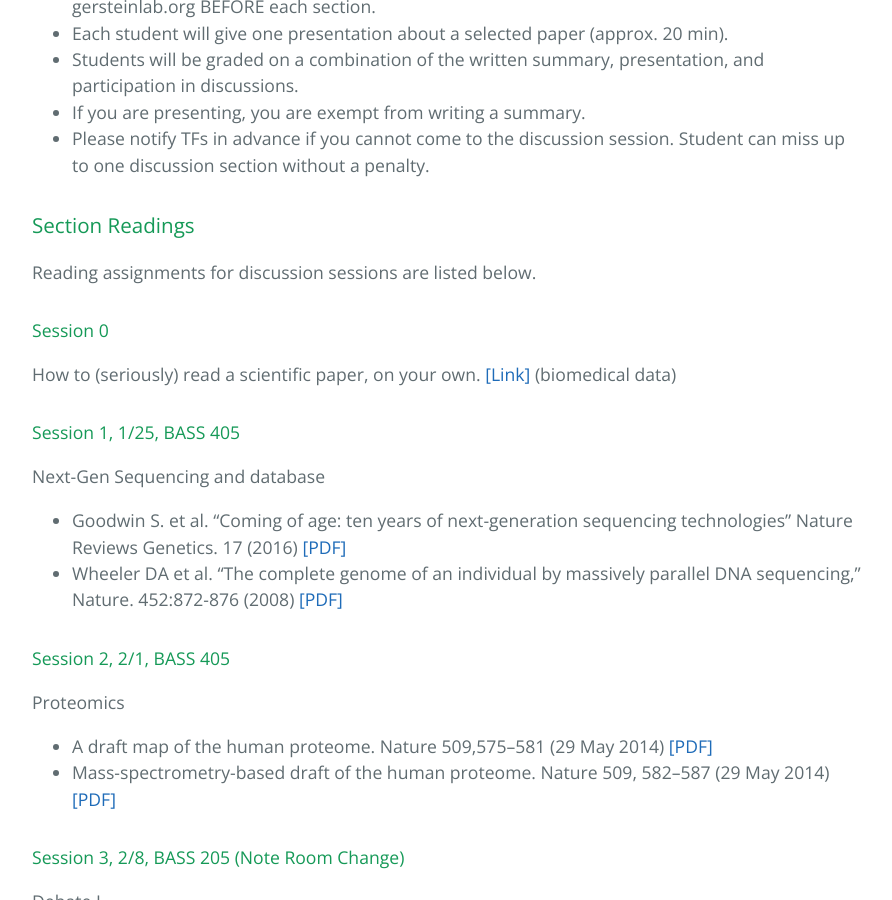
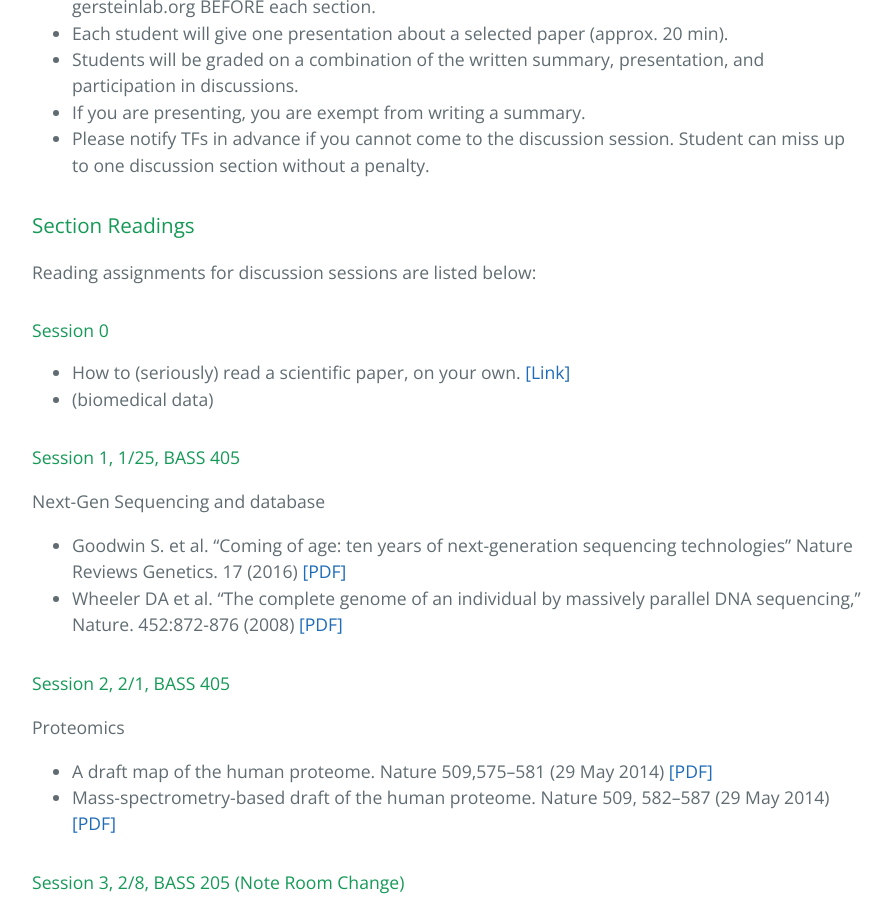
Before and after one commit to gersteinlab/cbb752b19, a Jekyll site: the page built from discussion.md, in a window 1280 px wide and 900 px high, scrolled down 882 px. Shown: the whole window, without its empty margins (192-1084 px from the left). Built offline with Jekyll 4.4.1, drawn with Linux system fonts in a browser that asks for light colours; some of the changed text lies outside the part shown.

Commit message:
Update discussion.md

```diff
--- a/discussion.md
+++ b/discussion.md
@@ -14,76 +14,76 @@ BASS 405 (or BASS 205 for 2/8 & 3/1)
 
 The standard discussion section involves student presentations on 1 or 2 papers. Some discussion sections will involve hands-on skill-building demos taught by the teaching fellows, such as the use of R, High Performance Computing, and GitHub. The exact format will be determined based on the size of the class. However, we generally require the following:
 
-- Each week, students are expected to bring approx. one page (3-4 paragraph) summaries of each paper they read to the section. We will collect a hard copy during each session, but if you'd like to save some trees, we will accept electronic submission. Please submit PDF to cbb752 (at) gersteinlab.org BEFORE each section.
-- Each student will give one presentation about a selected paper (approx. 20 min).
-- Students will be graded on a combination of the written summary, presentation, and participation in discussions.
-- If you are presenting, you are exempt from writing a summary.
-- Please notify TFs in advance if you cannot come to the discussion session. Student can miss up to one discussion section without a penalty.
+* Each week, students are expected to bring approx. one page (3-4 paragraph) summaries of each paper they read to the section. We will collect a hard copy during each session, but if you'd like to save some trees, we will accept electronic submission. Please submit PDF to cbb752 (at) gersteinlab.org BEFORE each section.
+* Each student will give one presentation about a selected paper (approx. 20 min).
+* Students will be graded on a combination of the written summary, presentation, and participation in discussions.
+* If you are presenting, you are exempt from writing a summary.
+* Please notify TFs in advance if you cannot come to the discussion session. Student can miss up to one discussion section without a penalty.
 
 ### Section Readings
-Reading assignments for discussion sessions are listed below.
+Reading assignments for discussion sessions are listed below:
 
 #### Session 0
-How to (seriously) read a scientific paper, on your own. [[Link]](http://www.sciencemag.org/careers/2016/03/how-seriously-read-scientific-paper)
-(biomedical data)
+* How to (seriously) read a scientific paper, on your own. [[Link]](http://www.sciencemag.org/careers/2016/03/how-seriously-read-scientific-paper)
+* (biomedical data)
 
 #### Session 1, 1/25, BASS 405
 Next-Gen Sequencing and database
-- Goodwin S. et al. "Coming of age: ten years of next-generation sequencing technologies" Nature Reviews Genetics. 17 (2016) [[PDF]](http://www.nature.com/nrg/journal/v17/n6/pdf/nrg.2016.49.pdf)
-- Wheeler DA et al. "The complete genome of an individual by massively parallel DNA sequencing,” Nature. 452:872-876 (2008) [[PDF]](http://www.gersteinlab.org/courses/452/10-spring/pdf/WatsonGenome.pdf)
+* Goodwin S. et al. "Coming of age: ten years of next-generation sequencing technologies" Nature Reviews Genetics. 17 (2016) [[PDF]](http://www.nature.com/nrg/journal/v17/n6/pdf/nrg.2016.49.pdf)
+* Wheeler DA et al. "The complete genome of an individual by massively parallel DNA sequencing,” Nature. 452:872-876 (2008) [[PDF]](http://www.gersteinlab.org/courses/452/10-spring/pdf/WatsonGenome.pdf)
 
 #### Session 2,	2/1, BASS 405
 Proteomics
-- A draft map of the human proteome. Nature 509,575–581 (29 May 2014) [[PDF]](http://www.nature.com/nature/journal/v509/n7502/full/nature13302.html)
-- Mass-spectrometry-based draft of the human proteome. Nature 509, 582–587 (29 May 2014) [[PDF]](http://www.nature.com/nature/journal/v509/n7502/full/nature13319.html)
+* A draft map of the human proteome. Nature 509,575–581 (29 May 2014) [[PDF]](http://www.nature.com/nature/journal/v509/n7502/full/nature13302.html)
+* Mass-spectrometry-based draft of the human proteome. Nature 509, 582–587 (29 May 2014) [[PDF]](http://www.nature.com/nature/journal/v509/n7502/full/nature13319.html)
 
 #### Session 3,	2/8, BASS 205 (Note Room Change)
 Debate I
-- Why most published research finding are false [[PDF]](https://journals.plos.org/plosmedicine/article/file?id=10.1371/journal.pmed.0020124&type=printable)
-- Gencode vs Salzberg et al. debate
-[News Article: New human gene tally reignites debate](https://www.nature.com/articles/d41586-018-05462-w)
-[Salzberg CHESS paper using GTEx](https://www.biorxiv.org/content/early/2018/05/29/332825.full.pdf)
-[GENCODE's rebuttal](https://www.biorxiv.org/content/early/2018/07/02/360602.full.pdf)
+* Why most published research finding are false [[PDF]](https://journals.plos.org/plosmedicine/article/file?id=10.1371/journal.pmed.0020124&type=printable)
+* Gencode vs Salzberg et al. debate
+  * [News Article: New human gene tally reignites debate](https://www.nature.com/articles/d41586-018-05462-w)
+  * [Salzberg CHESS paper using GTEx](https://www.biorxiv.org/content/early/2018/05/29/332825.full.pdf)
+  * [GENCODE's rebuttal](https://www.biorxiv.org/content/early/2018/07/02/360602.full.pdf)
 
 #### Session 4,	2/15, BASS 405
 Help session on Quiz 1 - TFs prepare materials on SW alignments and Q&A session
 
 (Optional read)
 
-- Altschul SF, Gish W, Miller W, Myers EW, Lipman DJ. (1990) Basic local alignment search tool. Journal of Molecular Biology, 215(3):403-10. PMID: 2231712. [[PDF]](http://www.gersteinlab.org/courses/452/10-spring/pdf/Altschul.pdf)
-- T.F. Smith and M.S. Waterman. (1981) Identification of common molecular subsequences. Journal of Molecular Biology,147(1): 195-7. PMID: 7265238. [[PDF]](http://www.gersteinlab.org/courses/452/10-spring/pdf/sw.pdf)
+* Altschul SF, Gish W, Miller W, Myers EW, Lipman DJ. (1990) Basic local alignment search tool. Journal of Molecular Biology, 215(3):403-10. PMID: 2231712. [[PDF]](http://www.gersteinlab.org/courses/452/10-spring/pdf/Altschul.pdf)
+* T.F. Smith and M.S. Waterman. (1981) Identification of common molecular subsequences. Journal of Molecular Biology,147(1): 195-7. PMID: 7265238. [[PDF]](http://www.gersteinlab.org/courses/452/10-spring/pdf/sw.pdf)
 
 #### Session 5,	2/22, BASS 405
 Debate II - Phylogenetics (cladistics vs phylogenetics)
 
-Suggested PDFs:
-- [[1]](http://science.sciencemag.org/content/349/6255/1460.2)
-- [[2]](http://science.sciencemag.org/content/350/6257/171.2.long)
+* Suggested PDFs:
+  * [[1]](http://science.sciencemag.org/content/349/6255/1460.2)
+  * [[2]](http://science.sciencemag.org/content/350/6257/171.2.long)
 
 
 #### Session 6,	3/1, BASS 205 (Note Room Change)
-TBD
+* TBD
 
 
 #### (spring recess)
 
 
 #### Session 7, 3/29,	BASS 405
-- Zhou, AQ, O'Hern, CS, Regan, L (2011). Revisiting the Ramachandran plot from a new angle. Protein Sci., 20, 7:1166-71 [[PDF]](http://jamming.research.yale.edu/files/papers/rama.pdf)
-- Dill KA, Ozkan SB, Shell MS, Weikl TR. (2008) The Protein Folding Problem.Annu Rev Biophys,9, 37:289-316. PMID: 2443096. [[PDF]](http://www.gersteinlab.org/courses/452/10-spring/pdf/proteinFolding.pdf)
-- Bowman GR, Beauchamp KA, Boxer G, Pande VS. “Progress and challenges in the automated construction of Markov state models for full protein systems,” J. Chem. Phys. 131 (2009) 124101 [[PDF]](http://www.gersteinlab.org/courses/452/10-spring/pdf/bowman.pdf)
+* Zhou, AQ, O'Hern, CS, Regan, L (2011). Revisiting the Ramachandran plot from a new angle. Protein Sci., 20, 7:1166-71 [[PDF]](http://jamming.research.yale.edu/files/papers/rama.pdf)
+* Dill KA, Ozkan SB, Shell MS, Weikl TR. (2008) The Protein Folding Problem.Annu Rev Biophys,9, 37:289-316. PMID: 2443096. [[PDF]](http://www.gersteinlab.org/courses/452/10-spring/pdf/proteinFolding.pdf)
+* Bowman GR, Beauchamp KA, Boxer G, Pande VS. “Progress and challenges in the automated construction of Markov state models for full protein systems,” J. Chem. Phys. 131 (2009) 124101 [[PDF]](http://www.gersteinlab.org/courses/452/10-spring/pdf/bowman.pdf)
 
 #### Session 8,	4/5, BASS 405
 (Potential Papers TBD)
 
-- Perelson AS. Modelling viral and immune system dynamics. Nat Rev Immunol. 2002 Jan;2(1):28-36. [[PDF]](http://www.gersteinlab.org/courses/452/10-spring/pdf/perelson.pdf)
-- Modeling the Spread of Ebola [[PDF]](https://www.sciencedirect.com/science/article/pii/S2210909915300618)
+* Perelson AS. Modelling viral and immune system dynamics. Nat Rev Immunol. 2002 Jan;2(1):28-36. [[PDF]](http://www.gersteinlab.org/courses/452/10-spring/pdf/perelson.pdf)
+* Modeling the Spread of Ebola [[PDF]](https://www.sciencedirect.com/science/article/pii/S2210909915300618)
 
 #### Session 9, 4/12, BASS 405
 Debate III - Cancer incidence
-Suggested PDFs:
-- [[1]](http://www.sciencemag.org/news/2017/03/debate-reignites-over-contributions-bad-luck-mutations-cancer)
-- [[2]](http://www.sciencemag.org/news/2015/01/simple-math-explains-why-you-may-or-may-not-get-cancer)
+* Suggested PDFs:
+  * [[1]](http://www.sciencemag.org/news/2017/03/debate-reignites-over-contributions-bad-luck-mutations-cancer)
+  * [[2]](http://www.sciencemag.org/news/2015/01/simple-math-explains-why-you-may-or-may-not-get-cancer)
 
 #### Session 10, 4/19, BASS 405
 Help session on quiz 2 / final project
```
